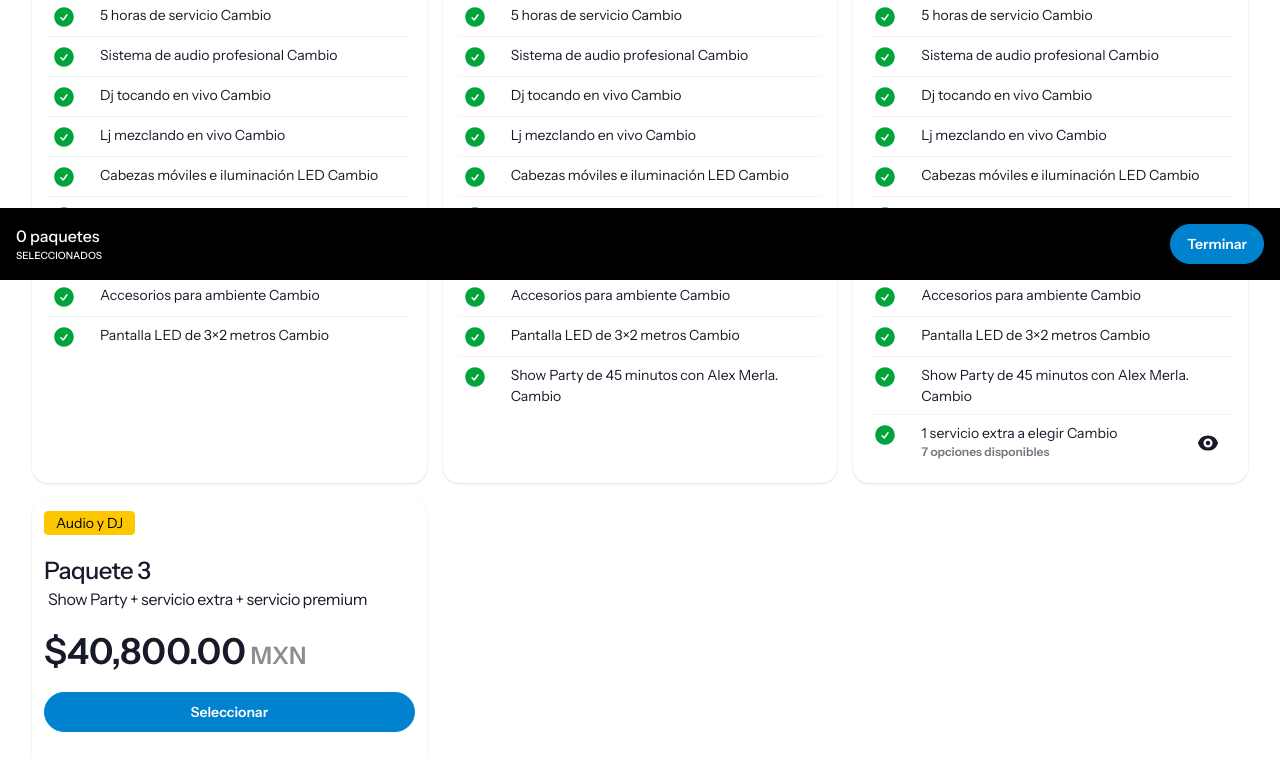
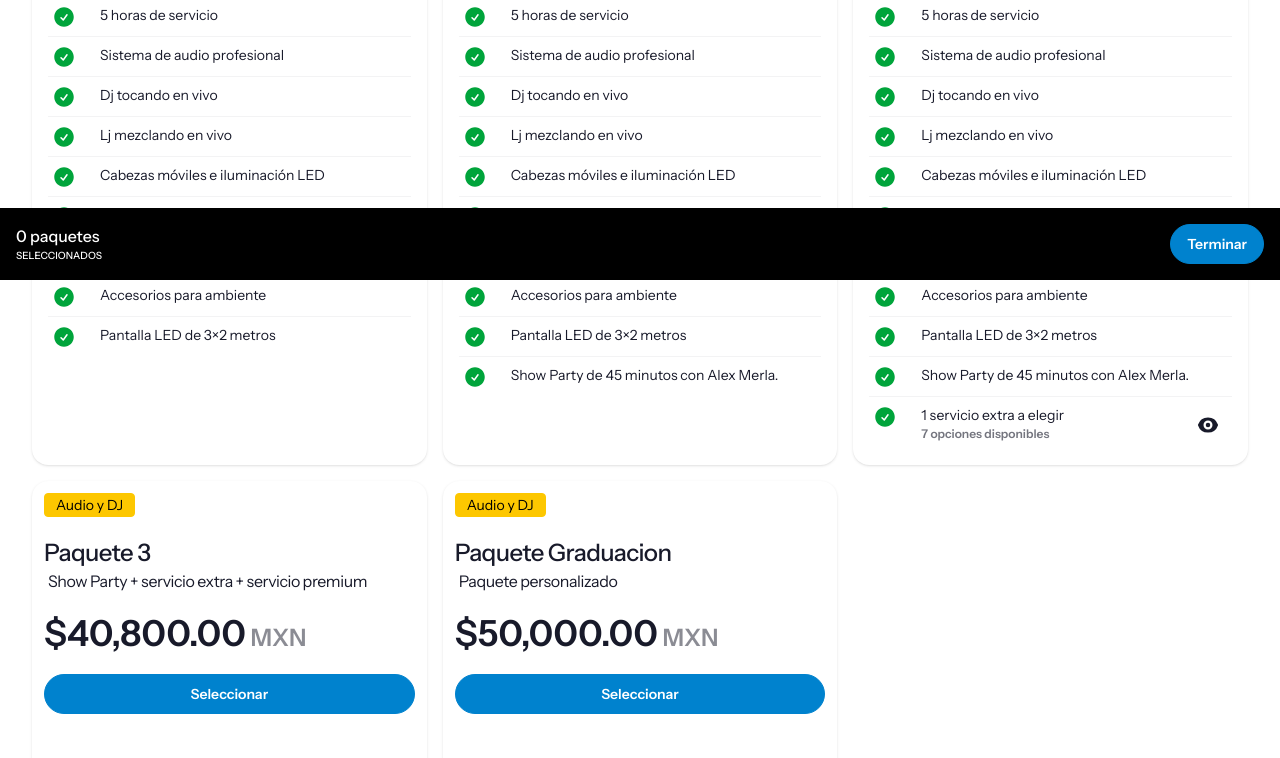
Before and after one commit to GadielHernandez/events-manager, a Next.js app: page /services in a window 1280 px wide. Shown: the part 520-1278 px from the top of the page. Built offline with nearby package versions, Linux system fonts and the light colour scheme.

Commit message:
refactor: add service

```diff
--- a/components/Bundles/Card/index.tsx
+++ b/components/Bundles/Card/index.tsx
@@ -176,7 +176,7 @@ const BundleCard = ({
                     <li key={index} className="list-row p-2">
                         <CheckCircleIcon className="size-6 me-2 inline-block text-success" />
                         <div>
-                            <p>{service.name} Cambio</p>
+                            <p>{service.name}</p>
                             {service.options && (
                                 <div className="text-xs font-semibold opacity-60">
                                     {service.options.length} opciones
--- a/lib/storage/data/SOUNDILUM/bundles.json
+++ b/lib/storage/data/SOUNDILUM/bundles.json
@@ -22,5 +22,11 @@
         "name": "Paquete 3",
         "description": "Show Party + servicio extra + servicio premium",
         "price": 40800.0
+    },
+    {
+        "id": "P5",
+        "name": "Paquete Graduacion",
+        "description": "Paquete personalizado",
+        "price": 50000.0
     }
 ]
--- a/lib/storage/data/SOUNDILUM/services.json
+++ b/lib/storage/data/SOUNDILUM/services.json
@@ -96,5 +96,11 @@
             "Pantalla LED adicional de 3×2 metros",
             "Pista iluminada de 20 módulos (4.88 x 6.10 metros)"
         ]
+    },
+    {
+        "id": "S012",
+        "name": "Servicio personalizado para eventos",
+        "category": "SOUNDILUM",
+        "bundles": ["P5"]
     }
 ]
```
